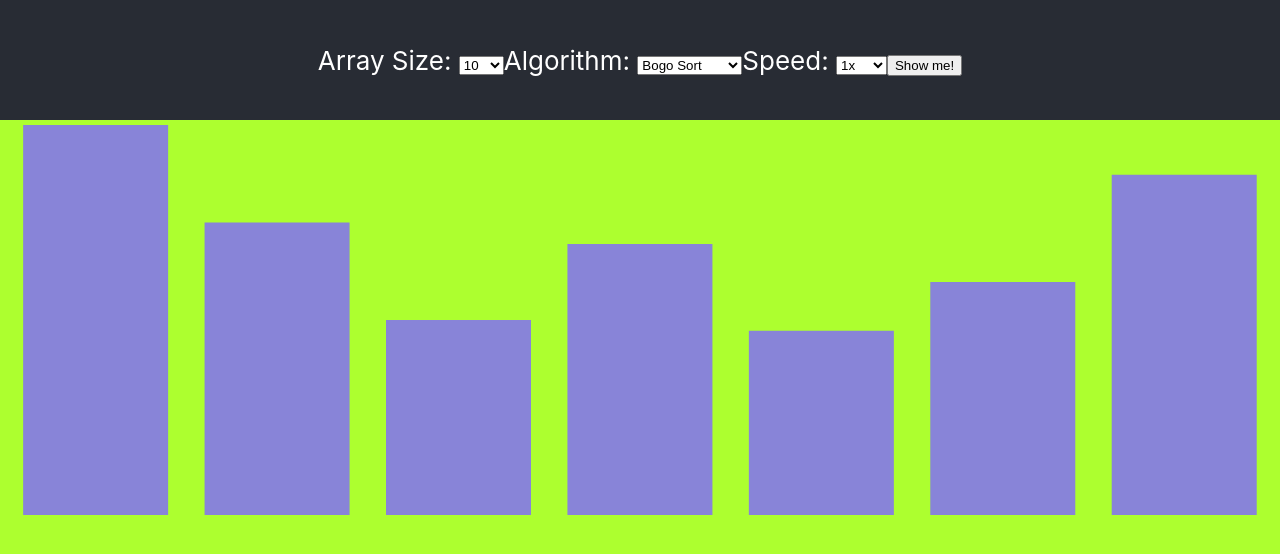
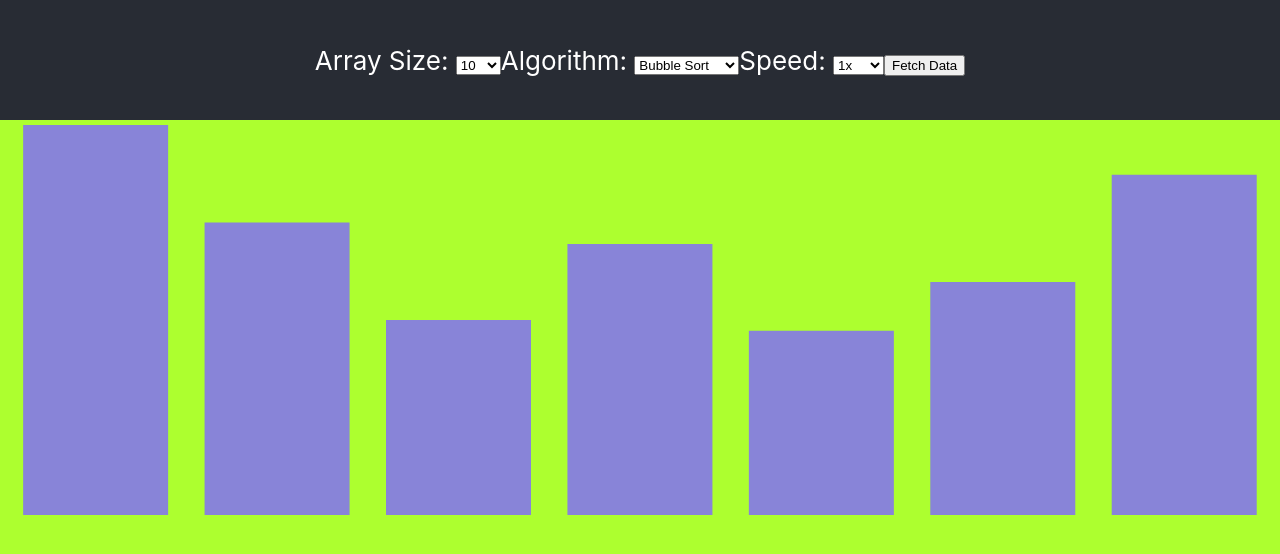
Before and after one commit to alexiusvdt/sorting, a React (Create React App) app in the folder frontend/: page / in a window 1280 px wide. Shown: the top 554 px of the page. Built offline with nearby package versions, Linux system fonts and the light colour scheme; the HTML template or start-up script is replaced by a standard one.

Commit message:
WIP: moving state

```diff
--- a/frontend/src/App.js
+++ b/frontend/src/App.js
@@ -4,27 +4,63 @@ import './App.css';
 import Navbar from './components/Navbar';
 import Visualizer from './components/Visualizer';
 
-class App extends Component {
-  state = {
-    array: [],
-    arraySteps: [],
-    colorKey: [],
-    colorSteps: [],
-    currentStep: 0,
-    count: 0,
-    delay: 100,
-    algorithm: '',
-    timeouts: []
-  }
+const App = () => {
 
-  render() {
-    return(
-      <div className="App">
-      <Navbar />
-      <Visualizer />
-    </div>
-    )
-  }
+  const [fetchedData, setFetchedData] = useState(null)
+  const [requestParams, setRequestParams] = useState(null)
+  const [disableControls, setDisableControls] = useState(false)
+
+const updateParams = (formData) => {
+  setRequestParams(formData);
+  fetchData(formData);
+};
+
+
+ /**
+ * @function
+ * calls the api & returns an object & stashes into state
+ * 0 will be the original randomized array
+ * 1 will contain subarrays with each step of the process
+ */
+
+ const fetchData = (params) => {
+  setDisableControls = true
+  console.log('starting fetch')
+  axios({
+    method: "GET",
+    url:"/sort",
+    params: {
+      "func": params.selectedAlgo,
+      size: params.selectedSize
+    },
+  })
+  .then((response) => {
+  console.log(response)
+  const res = response.data
+  setFetchedData(({res}))
+ }).catch((error) => {
+   if (error.response) {
+     console.log(error.response)
+     console.log(error.response.status)
+     console.log(error.response.headers)
+     }
+ })
+setDisableControls = false
 }
 
+
+  return(
+    <div className="App">
+    <Navbar
+      setRequestParams = {updateParams}
+    />
+    <Visualizer
+      fetchedData = {fetchedData}
+    />
+  </div>
+  )
+}
+
+
+
 export default App;
--- a/frontend/src/components/Navbar.js
+++ b/frontend/src/components/Navbar.js
@@ -1,53 +1,26 @@
 import React, { useState } from "react";
-import axios from "axios";
 
-function Navbar() {
-  const [sortData, setSortData] = useState(null)
-  const [selectedSize, setSelectedSize] = useState(10)
-  const [selectedAlgo, setSelectedAlgo] = useState("bogo")
-  const [selectedSpeed, setSelectedSpeed] = useState("std")
-  const [disableControls, setDisableControls] = useState(false)
+const Navbar = ({ updateParams }) => {
+  const [formData, setFormData] = useState({
+    selectedAlgo: "bubble",
+    selectedSize: 10,
+    selectedSpeed: "std"
+    });
 
- /**
- * @function
- * calls the api & returns an object & stashes into state
- * 0 will be the original randomized array
- * 1 will contain subarrays with each step of the process
- */
-
-  function getData() {
-    setDisableControls = true
-    console.log('starting fetch')
-    axios({
-      method: "GET",
-      url:"/sort",
-      params: {
-        "func": selectedAlgo,
-        size: selectedSize
-      },
-    })
-    .then((response) => {
-    console.log(response)
-    const res = response.data
-    setSortData(({res}))
-   }).catch((error) => {
-     if (error.response) {
-       console.log(error.response)
-       console.log(error.response.status)
-       console.log(error.response.headers)
-       }
-   })
-  setDisableControls = false
-  }
+  const handleSubmit = (e) => {
+    e.preventDefault();
+    updateParams(formData)
+  };
 
   return (
     <div className="navbar" id="navbar">
       <div className="form">
+        <form onSubmit={handleSubmit}>
         <label>Array Size: </label>
         <select
-        value={selectedSize}
+          value={formData.selectedSize}
           defaultValue={10}
-        onChange={(e) => setSelectedSize(e.target.value)}
+          onChange={(e) => setFormData({ ...formData, selectedSize: e.target.value })}
         >
           {/* <option value={"placeholder"}>Choose one...</option> */}
           <option value={10}>10</option>
@@ -57,9 +30,9 @@ function Navbar() {
         </select>
         <label>Algorithm: </label>
         <select
-        value={selectedAlgo}
+          value={formData.selectedAlgo}
           defaultValue={"bubble"}
-        onChange={(e) => setSelectedAlgo(e.target.value)}
+          onChange={(e) => setFormData({ ...formData, selectedAlgo: e.target.value })}
         >
           <option value={"bubble"}>Bubble Sort</option>
           <option value={"insert"}>Insert Sort</option>
@@ -70,16 +43,17 @@ function Navbar() {
         </select>
         <label>Speed: </label>
         <select
-        value={selectedSpeed}
+          value={formData.selectedSpeed}
           defaultValue={"std"}
-        onChange={(e) => setSelectedSpeed(e.target.value)}
+          onChange={(e) => setFormData({ ...formData, selectedSpeed: e.target.value })}
           >
           <option value={"half"}>0.5x</option>
           <option value={"std"}>1x</option>
           <option value={"fast"}>2x</option>
           <option value={"sanic"}>100x</option>
         </select>
-      <button id="start" onClick = {getData}>Show me!</button>
+        <button type="submit" id="submit">Fetch Data</button>
+        </form>
       </div>
     </div>
   );
```
Also changed, not shown: 1 other file (tests, documents, lock files or other folders). Lines whose indentation alone changed are shown as unchanged.
